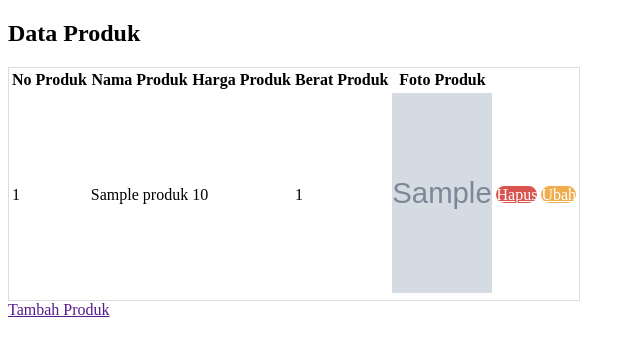
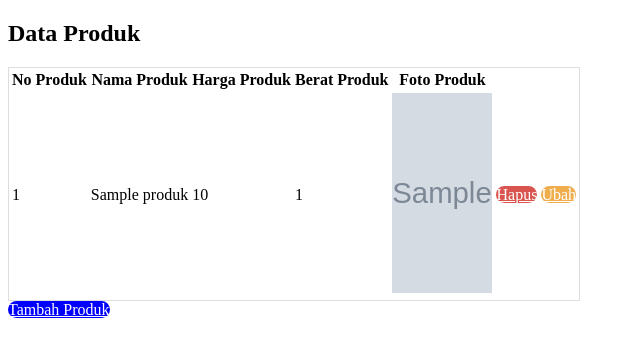
Before and after one commit to JuJu222/Frootie, a PHP site: page /product/product_admin.php in a window 1280 px wide. Shown: the top 357 px of the page, without its empty margins (0-640 px from the left). Run offline with PHP 8.4, Linux system fonts and the light colour scheme; tables that the repository leaves empty hold one stand-in row (values such as "Sample post"); grey boxes marked "Sample" are stand-in pictures.

Commit message:
Main
changes

```diff
--- a/css/product.css
+++ b/css/product.css
@@ -41,3 +41,10 @@
     border-color: green;
 
 }
+
+.btn-tambahproduk{
+    color: #fff;
+    background-color: blue;
+    border-color: blue;
+    border-radius: 20px;
+}
--- a/product/product_update.php
+++ b/product/product_update.php
@@ -34,7 +34,7 @@
      <input type="text" class="form-input" name="berat_produk" value="<?php echo $row['berat_produk'];?>">
     </div>
     <div class="form-outer">
-      <img src="../img/<?php echo $row['foto produk']?>" width="200px">
+      <img src="../img/<?php echo $row['foto_produk']?>" width="200px">
     </div>
     <div class="form-outer">
         <label>Ganti Foto Produk</label>
```
